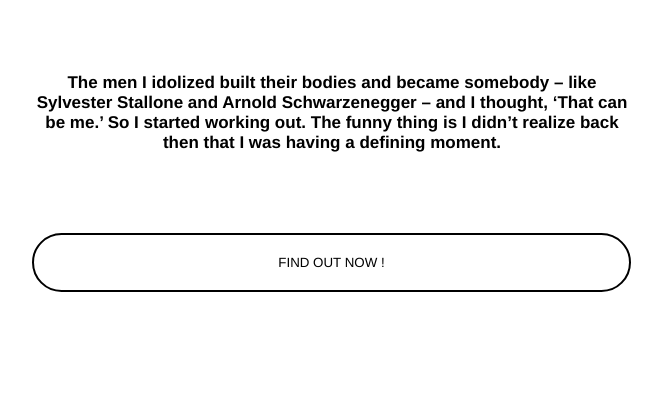
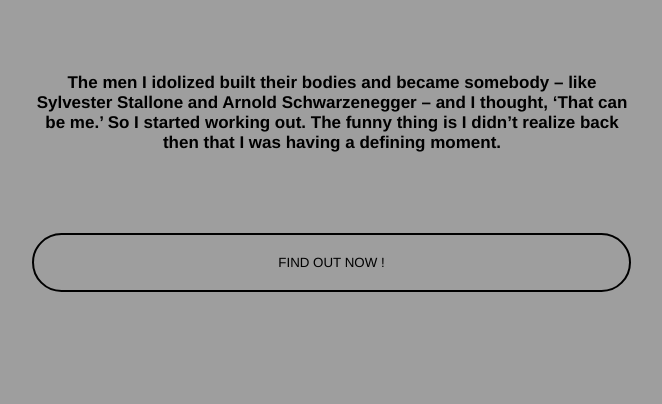
Before and after one commit to josephburgess/What-is-the-rock-cooking, a plain HTML site: page index.html in a window 1280 px wide. Shown: the part 516-920 px from the top of the page, without its empty margins (308-970 px from the left). Drawn offline with nearby package versions, Linux system fonts and the light colour scheme; the site is published under a folder, as on GitHub Pages, so addresses that start at the root find nothing.

Commit message:
Editing image

```diff
--- a/src/style.css
+++ b/src/style.css
@@ -1,6 +1,6 @@
 html {
     font-family: Arial, Helvetica, sans-serif;
-    background: url("/img/20534505.jpg"), no-repeat center center fixed;
+    background: url("img/20534505.jpg"), no-repeat center center fixed;
     -webkit-background-size: cover;
     -moz-background-size: cover;
     -o-background-size: cover;
```
Also changed, not shown: 2 other files.
